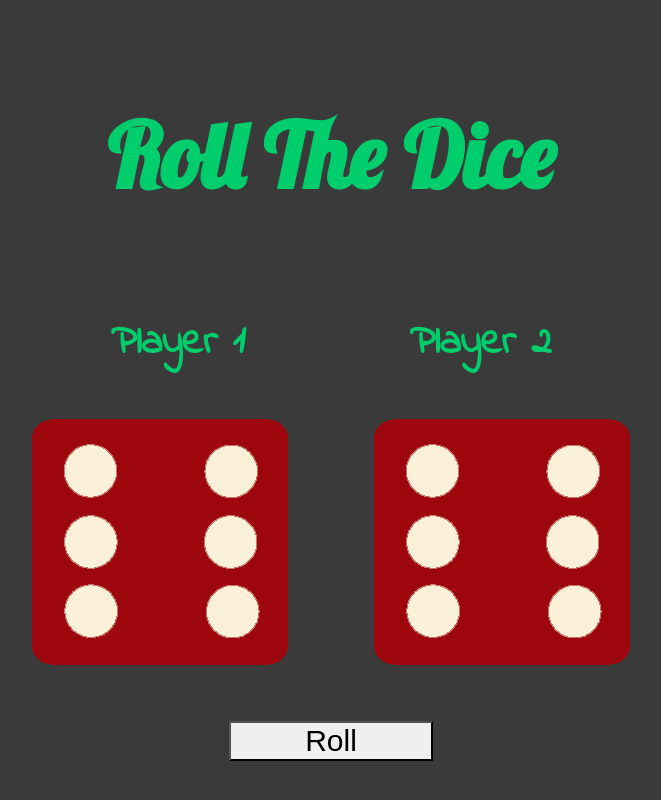
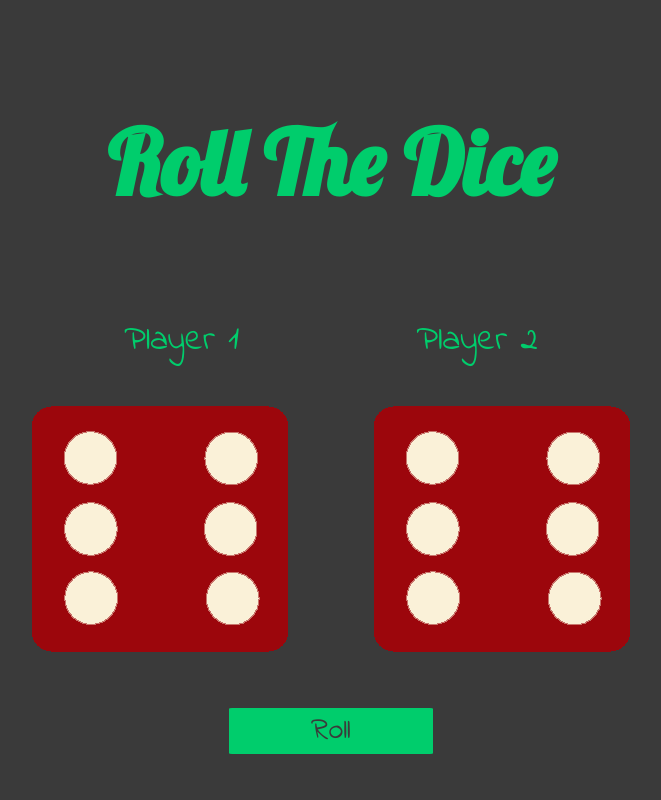
Before and after one commit to Eddie-Reta/DiceRoll, a plain HTML site: page index.html in a window 1280 px wide. Shown: the whole page, without its empty margins (309-970 px from the left). Drawn offline with Linux system fonts and the light colour scheme.

Commit message:
Styled the button.

```diff
--- a/assets/css/style.css
+++ b/assets/css/style.css
@@ -45,4 +45,8 @@ body {
 .rollDice {
     border-radius: 1.5%;
     font-size: 30px;
+    color: rgb(58, 58, 58);
+    background-color:rgb(0, 205, 108);
+    border: none;
+    font-family: 'Indie Flower', cursive;
 }
--- a/index.html
+++ b/index.html
@@ -12,9 +12,9 @@
       <h1 class="heading">Roll The Dice</h1>
 
       <div class="playerTitle">
-        <h3>Player 1</h3>
+        <p>Player 1</p>
 
-        <h3>Player 2</h3>
+        <p>Player 2</p>
       </div>
 
       <div class="dices">
```
